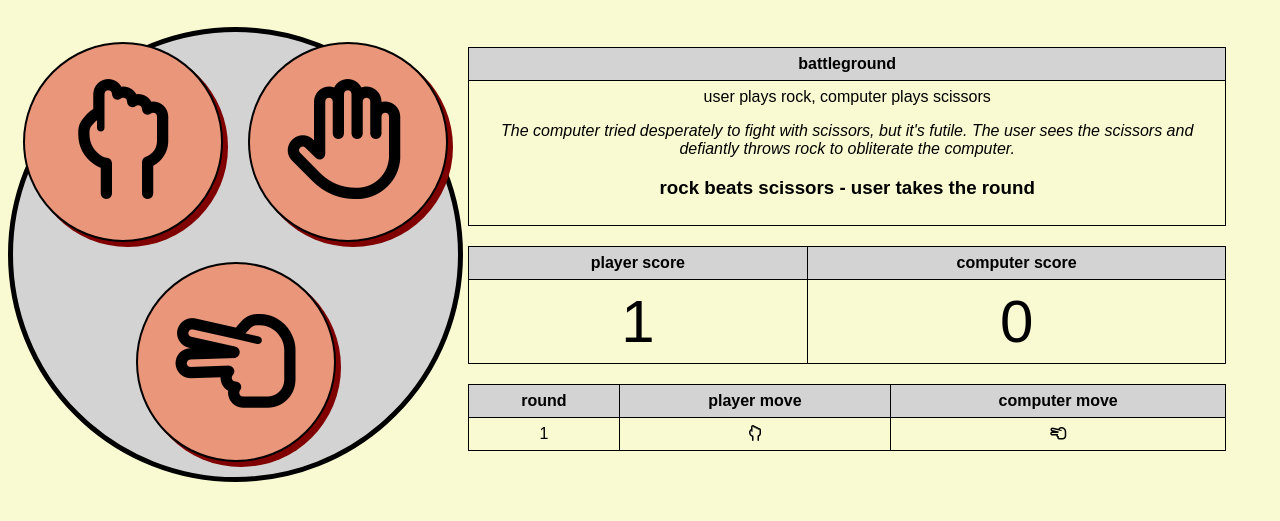
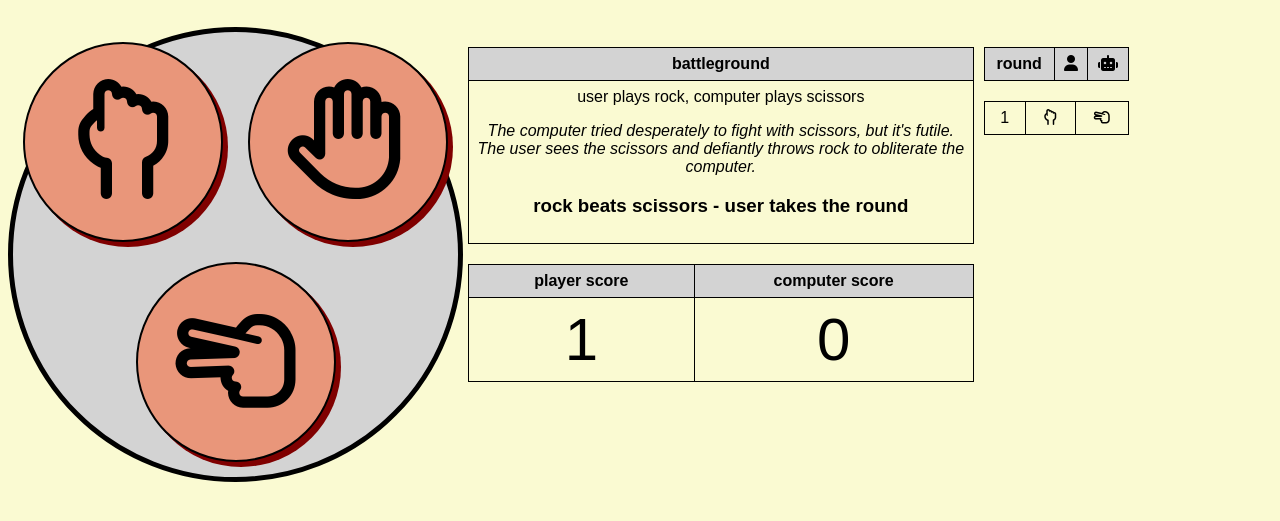
Before and after one commit to schny/rps, a plain HTML site: page rps.html in a window 1280 px wide. Both pictures are taken after a click on the button 123 px from the left and 227 px from the top of the page. Shown: the part 85-606 px from the top of the page. Drawn offline with Linux system fonts and the light colour scheme.

Commit message:
changed column placement for score

```diff
--- a/rps.html
+++ b/rps.html
@@ -37,18 +37,19 @@
              <td class="scoreboard" id="player_score">0</td>
              <td class="scoreboard" id="computer_score">0</td>
             </tr>
+        </table>
+    </div>
+        <div class="column">
+            <table class="score">
+                <tr id="first_row">
+                    <th>round</th>
+                    <th><i class="fas fa-user"></i></th>
+                    <th><i class="fas fa-robot"></i></th>
+                </tr>
             </table>
-            <table class="score">
-                <tr>
-                <th>round</th>
-                <th>player move</th>
-                <th>computer move</th>
-            </tr>
-            <tr>
-             <td id="round">1</td>
-             <td id="player_move"></td>
-             <td id="computer_move"></td>
-            </tr>
+            <table class="score" id="rounds">
+
+            </table>
         </div>
     </div>
 
--- a/script.js
+++ b/script.js
@@ -12,6 +12,7 @@
 let userMove;
 let userScore = 0;
 let computerScore = 0;
+let round = 0;
 function playGame (move) {
     userMove = move;
 
@@ -34,20 +35,23 @@ function playGame (move) {
     if (userValue == compValue) {
         console.log("It's a tie!");
         callGame('user', 'computer', userMove, compMove);
-        makeHistory(1, userMove, compMove);
+        round = calcRound(round);
+        printRound(round, userMove, compMove);
     }
     else if ( ((userValue > compValue) && (userValue - compValue != 2) || (userValue - compValue == -2) )) {
         callGame('user', 'computer', userMove, compMove);
         userScore = calcScore(userScore);
         printScore(userScore, computerScore);
-        makeHistory(1, userMove, compMove);
+        round = calcRound(round);
+        printRound(round, userMove, compMove);
         console.log('poop');
     }
     else {
         callGame('computer', 'user', compMove, userMove);
         computerScore = calcScore(computerScore);
         printScore(userScore, computerScore);
-        makeHistory(userMove, compMove);
+        round = calcRound(round);
+        printRound(round, userMove, compMove);
     }
 }
 
@@ -57,38 +61,43 @@ function calcScore(winner) {
 }
 
 function printScore(userScore, computerScore) {
-    newScoreUser = document.getElementById('player_score');
-    newScoreComp = document.getElementById('computer_score');
+    let newScoreUser = document.getElementById('player_score');
+    let newScoreComp = document.getElementById('computer_score');
     newScoreUser.innerHTML = `${userScore}`;
     newScoreComp.innerHTML = `${computerScore}`;
 }
 
-function calcRound() {
-
+function calcRound(round) {
+    round++;
+    return round;
 }
 
-function makeHistory(roundNum, userMove, computerMove) {
-    round = document.getElementById('round');
-    player_move = document.getElementById('player_move');
-    computer_move = document.getElementById('computer_move');
-    player_move.innerHTML = `<i class="far fa-hand-${userMove}"></i>`;
-    computer_move.innerHTML = `<i class="far fa-hand-${computerMove}"></i>`;
+function printRound(round, userMove, computerMove) {
+    let roundTable = document.getElementById('rounds');
+    let row = roundTable.insertRow(round - 1);
+    let cell1 = row.insertCell(0);
+    let cell2 = row.insertCell(1);
+    let cell3 = row.insertCell(2);
+    cell1.innerHTML = `${round}`;
+    cell2.innerHTML = `<i class="far fa-hand-${userMove}"></i>`;
+    cell3.innerHTML = `<i class="far fa-hand-${computerMove}"></i>`;
 }
 
+
 function callGame(winner, loser, winnerMove, loserMove) {
-    loserSentValue = getRandomInt(0,3);
-    winnerSentValue = getRandomInt(0,3);
-    loserSentArray = [`The ${loser} tried desperately to fight with ${loserMove}, but it's futile.`,
+    let loserSentValue = getRandomInt(0,3);
+    let winnerSentValue = getRandomInt(0,3);
+    let loserSentArray = [`The ${loser} tried desperately to fight with ${loserMove}, but it's futile.`,
                         `The ${loser} makes an attempted sneak attack with ${loserMove}, but the ${winner} sees it coming.`,
                     `After much thought, the ${loser} throws ${loserMove}. Little did he know what was waiting for him.`,
                     `The ${loser} throws up his hands and recklessly throws ${loserMove}.`]
-    winnerSentArray = [`${winner.charAt(0).toUpperCase() + winner.slice(1)} destroys the ${loser}'s ${loserMove} with ${winnerMove}. It wasn't even a contest.`,
+    let winnerSentArray = [`${winner.charAt(0).toUpperCase() + winner.slice(1)} destroys the ${loser}'s ${loserMove} with ${winnerMove}. It wasn't even a contest.`,
                     `The ${winner} sees the ${loserMove} and defiantly throws ${winnerMove} to obliterate the ${loser}.`,
                     `Seeing the ${loserMove}, the ${winner} laughs mockingly at the ${loserMove} and throws ${winnerMove} to stop the ${loser} in their tracks.`,
                     `Without hesitation, the ${winner} throws ${winnerMove}. The ${loser} is taken aback as he sees his ${loserMove} get obliterated without effort.`]
 
     //winnerMove = winnerMove.charAt(0).toUpperCase() + winnerMove.slice(1);
-    bg = document.getElementById('battleground');
+    let bg = document.getElementById('battleground');
     if (winnerMove == loserMove) {
         bg.innerHTML = `${winner} plays ${winnerMove}, ${loser} plays ${loserMove}<p>It's a tie.`;
     }
--- a/styles.css
+++ b/styles.css
@@ -24,5 +24,7 @@ th { margin: 20px; padding: 7px; border: 1px solid black; border-collapse: colla
 
 .column { float: left}
 #col1 {width: 460px;}
-#col2 {width: 60%;}
+#col2 {width: 40%; margin-right: 10px;}
+#col3 {width: 30px;}
+
 .row:after { content: ""; display: table; clear: both;}
```
